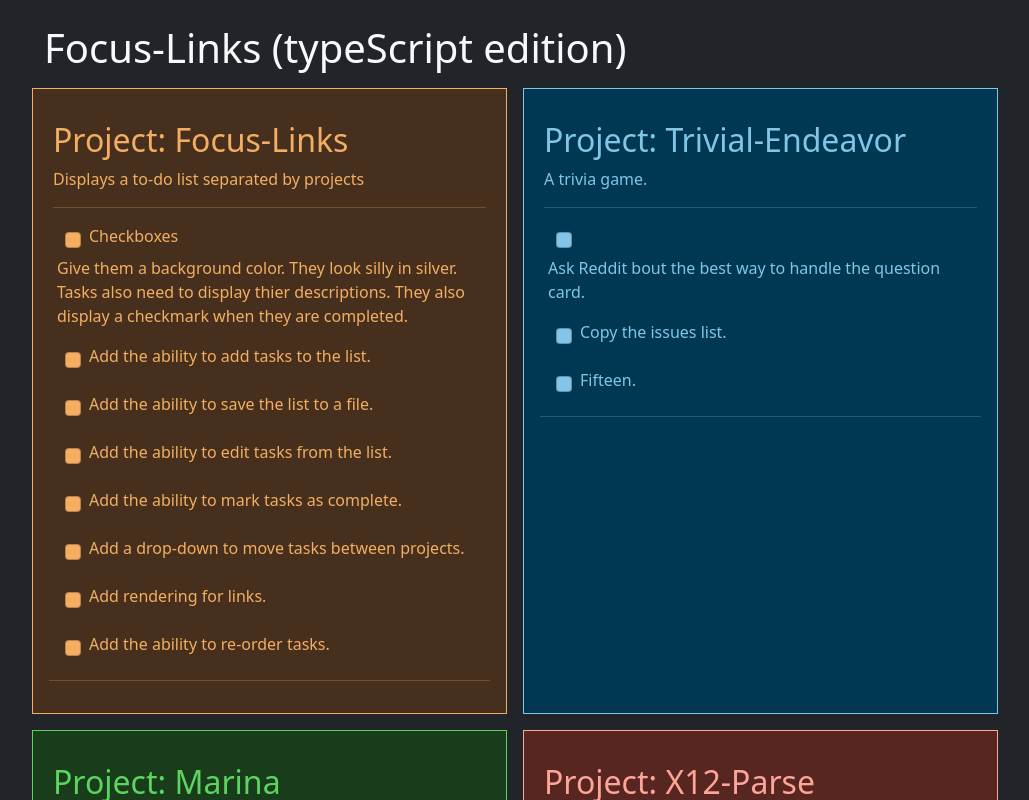
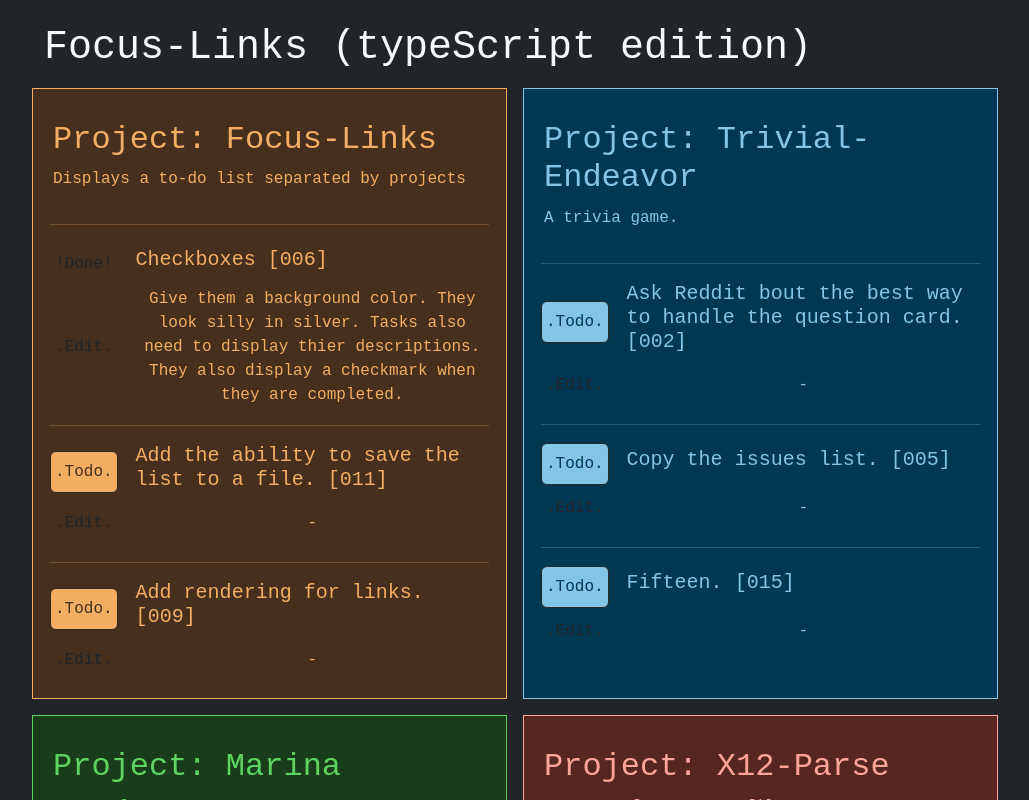
Before and after one commit to vpbasile/focus-links-ts, a React (Create React App) app: page / in a window 1280 px wide. Shown: the top 800 px of the page, without its empty margins (46-1075 px from the left). Built offline with nearby package versions, Linux system fonts and the light colour scheme.

Commit message:
The buttons all match

```diff
--- a/src/App.tsx
+++ b/src/App.tsx
@@ -16,6 +16,7 @@
   // <> App states
   const [projectsState, setProjectsState] = React.useState(projects);
   const [tasksState, setTasksState] = React.useState(tasks);
+  const [currentEditTask, setCurrentEditTask] = React.useState('000');
 
   //<> Display the list of projects
   const projectList = projects.map(project => {
@@ -32,6 +33,8 @@
       hue={projectHue}
       description={project.description}
       todos={projectTodos}
+      currentEditTask={currentEditTask}
+      setCurrentEditTask={setCurrentEditTask}
     />);
   });
 
@@ -54,6 +57,8 @@
           hue={"gray"}
           description={`Add a task to a project`}
           todos={[]}
+          currentEditTask={currentEditTask}
+          setCurrentEditTask={setCurrentEditTask}
         />
       </div>
     </div>
--- a/src/components/Project.tsx
+++ b/src/components/Project.tsx
@@ -14,6 +14,8 @@
 		completed: boolean,
 		projectId: string
 	}[],
+	currentEditTask: string,
+	setCurrentEditTask: (value: string) => void
 }): JSX.Element {
 	const projectHue = props.hue || 'orange';
 	// <> For each project, get the tasks
@@ -26,17 +28,23 @@
 			hue={projectHue}
 			completed={todo.completed}
 			projectId={todo.projectId}
+			currentEditTask={props.currentEditTask}
+			setCurrentEditTask={props.setCurrentEditTask}
 		/>);
 	});
 	return (
-		<div className={`col-5 m-2 p-3 project-div bg-${projectHue}-dark border text-${projectHue}-bright border-${projectHue}-bright`} id={"project-"+props.uid}>
+		<div className={`col-5 m-2 p-3 project-div bg-${projectHue}-dark border text-${projectHue}-bright border-${projectHue}-bright`} id={"project-" + props.uid}>
 			<div className="project-header m-1 my-3">
 				<h2>{props.title}</h2>
 				<p>{props.description}</p>
-				<hr/>
+
 			</div>
-			{todoList}
-			<hr/>
+			<table className="w-100">
+				<tbody>
+					{todoList}
+				</tbody>
+			</table>
+
 
 		</div>
 	);
--- a/src/components/Task.tsx
+++ b/src/components/Task.tsx
@@ -1,3 +1,5 @@
+import React, { useState } from "react";
+
 export default function Task(props: {
 	key: string,
 	uid: string,
@@ -5,14 +7,118 @@
 	description: string,
 	hue: string,
 	completed: boolean,
-	projectId: string
+	projectId: string,
+	currentEditTask: string,
+	setCurrentEditTask: (value: string) => void
 }): JSX.Element {
+	//<> Cache the props
 	const uid = props.uid;
+	const hue = props.hue;
+	let description = props.description;
+	//We don;t want blak descriptions
+	if (description === "") { description = "-" }
+	// let checkBox = <input className={`form-check-input me-3 p-1 bg-${hue}-bright `} id={"todo-cb-" + uid} type="checkbox" />;
+
+	//<> State management
+	const [isEditing, setEditing] = useState(false);
+	const [newName, setNewName] = useState('');
+
+	// Text for the buttons
+	const editText = ".Edit.";
+	const finishText = "Finish";
+	// const deleteText = "Delete";
+	// const checkmark = "\u2713";
+	const completeText = "!Done!";
+	// const incompleteText = "\u2751";
+	const incompleteText = "------"
+
+	function taskName() {
+		let taskName = <label className="form-check-label h5" htmlFor={"todo-cb-" + uid}>{props.name} [{props.uid}]</label>
+		// If this task is currently being edited, show the form
+		if (props.currentEditTask === uid) {
+			taskName = <input className={`m-2 bg-${hue}-bright text-dark border-gray-dark rounded-2`} type="text" />;
+		}
+		return taskName;
+
+	}
+
+	function completeTask() {
+		// Set completed to true
+		console.log("completeTask");
+	}
+
+	function uncompleteTask() {
+		// Set completed to false
+		console.log("uncompleteTask");
+	}
+
+	function completeButton() {
+		if (props.completed) {
+			// If it's complete, display Done.  You can click it to uncomplete the task.
+			return <button
+				className="btn lh-lg me-3 p-1"
+				onClick={() => uncompleteTask()}>{completeText}
+			</button>;
+		} else {
+			// If it's incomplete, display the finish button
+			return <button
+				className={`btn lh-lg bg-${hue}-bright text-${hue}-dark border-gray-dark me-3 p-1`}
+				onClick={() => completeTask()}
+			>.Todo.</button>;
+		}
+	}
+
+	function editButton() {
+		if (isEditing) {
+			return <button
+				className={`btn lh-lg me-3 p-1 text-${hue}-bright bg-${hue}-dark border-${hue}-bright`}
+				onClick={() => setEditing(false)}>{finishText}</button>
+		} else {
+			return <button
+				className="btn lh-lg me-3 p-1"
+				onClick={() => setEditing(true)}>{editText}</button>
+		}
+
+	}
+
+	// function editButton(): JSX.Element {
+	// 	// If task 000 is being edited ("Reading mode", which is most of the time), enable the edit button
+	// 	if (props.currentEditTask === "000") {
+	// 		return (
+	// 			<button className="btn me-3 p-1" onClick={() => props.setCurrentEditTask(uid)}>
+	// 				{/* onClick={() => props.setCurrentEditTask(uid)} */}
+	// 				{editText}
+	// 			</button>
+	// 		);
+	// 	} else {
+	// 		// If this task is currently being edited, show the finish button
+	// 		if (props.currentEditTask === uid) {
+	// 			return <button className="btn bg-orange-bright text-orange-dark border-gray-dark me-3 p-1" onClick={() => props.setCurrentEditTask("")}>{finishText}
+	// 			</button>;
+	// 		} else {
+	// 			// If none of thos are true...
+	// 			// ...then another task is being edited, so disable the edit button
+	// 			return <button className="btn bg-gray-dark me-3 p-1" disabled>{editText}</button>;
+	// 		}
+	// 	}
+	// }
+
 	return (
-		<div id={"todo-div-" + uid} className="m-2">
-			<input className={`form-check-input m-2 bg-${props.hue}-bright `} id={"todo-cb-" + uid} type="checkbox" />
-			<label className="form-check-label" htmlFor={"todo-cb-" + uid}>{props.name}</label>
-			<p>{props.description}</p>
-		</div>
+		<React.Fragment>
+			<tr><td colSpan={2}><hr/></td></tr>
+			<tr>
+				<td>
+					{completeButton()}
+				</td>
+				<td>
+					{taskName()}
+				</td>
+			</tr>
+			<tr>
+				<td>{editButton()}</td>
+				<td className="text-center">{description}</td>
+			</tr>
+
+		</React.Fragment>
 	);
 }
--- /dev/null
+++ b/src/css/text.css
@@ -0,0 +1,3 @@
+body {
+	font-family: 'Courier New', Courier, monospace;
+}
--- a/src/data/tasks.json
+++ b/src/data/tasks.json
@@ -56,32 +56,8 @@
         "projectId": "004"
     },
     {
-        "uid": "010",
-        "name": "Add the ability to add tasks to the list.",
-        "url": "",
-        "description": "",
-        "completed": false,
-        "projectId": "005"
-    },
-    {
         "uid": "011",
         "name": "Add the ability to save the list to a file.",
-        "url": "",
-        "description": "",
-        "completed": false,
-        "projectId": "005"
-    },
-    {
-        "uid": "012",
-        "name": "Add the ability to edit tasks from the list.",
-        "url": "",
-        "description": "",
-        "completed": false,
-        "projectId": "005"
-    },
-    {
-        "uid": "013",
-        "name": "Add the ability to mark tasks as complete.",
         "url": "",
         "description": "",
         "completed": false,
@@ -104,27 +80,11 @@
         "projectId": "002"
     },
     {
-        "uid": "016",
-        "name": "Add a drop-down to move tasks between projects.",
-        "url": "",
-        "description": "",
-        "completed": false,
-        "projectId": "005"
-    },
-    {
         "uid": "009",
         "name": "Add rendering for links.",
         "url": "",
         "description": "",
         "completed": false,
         "projectId": "005"
-    },
-    {
-        "uid": "018",
-        "name": "Add the ability to re-order tasks.",
-        "url": "",
-        "description": "",
-        "completed": false,
-        "projectId": "005"
     }
 ]
--- a/src/index.tsx
+++ b/src/index.tsx
@@ -1,10 +1,13 @@
 
+// <> Stylesheets
 import './css/bootstrap.css';
 import './css/palette.css';
+import './css/text.css';
+
+// <> Components
 import React from 'react';
 import ReactDOM from 'react-dom/client';
 import App from './App';
-import reportWebVitals from './reportWebVitals';
 
 const root = ReactDOM.createRoot(
   document.getElementById('root') as HTMLElement
@@ -14,8 +17,3 @@
     <App />
   </React.StrictMode>
 );
-
-// If you want to start measuring performance in your app, pass a function
-// to log results (for example: reportWebVitals(console.log))
-// or send to an analytics endpoint. Learn more: https://bit.ly/CRA-vitals
-reportWebVitals();
```
